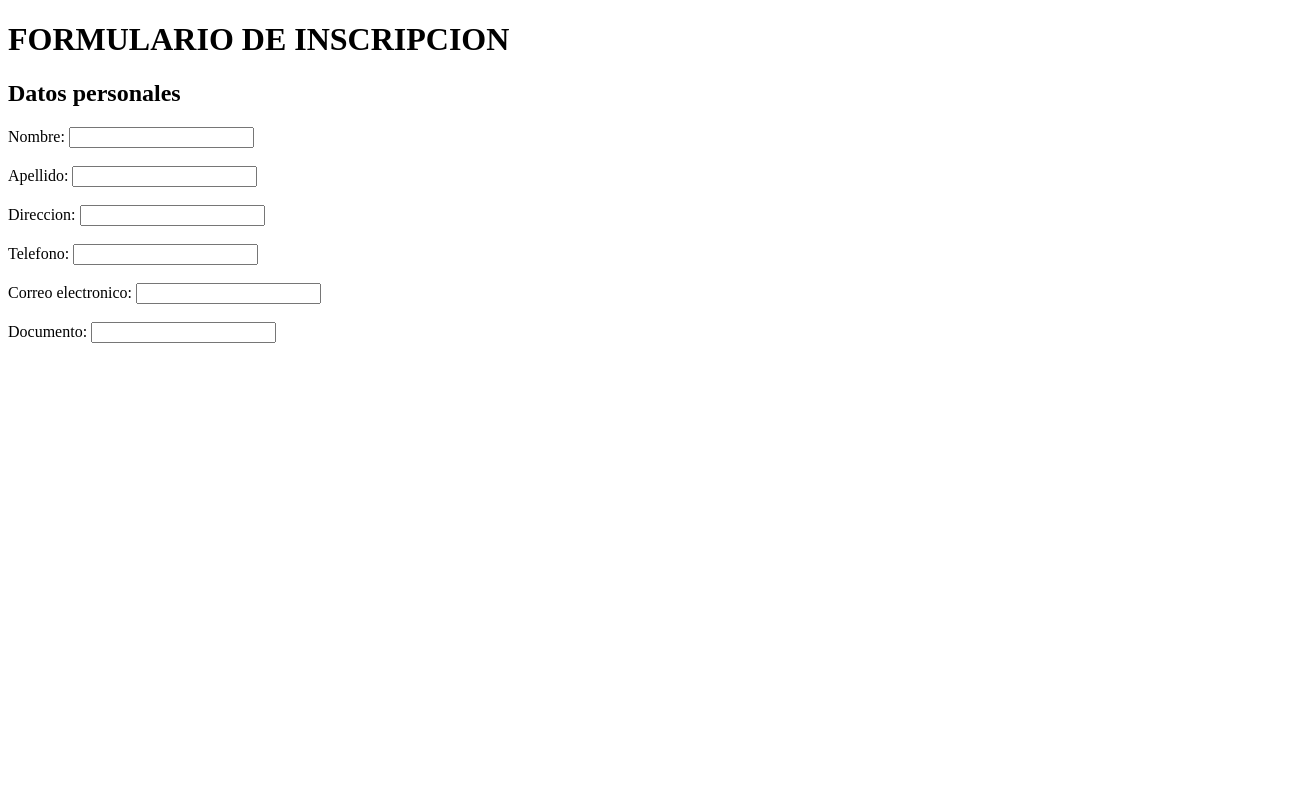
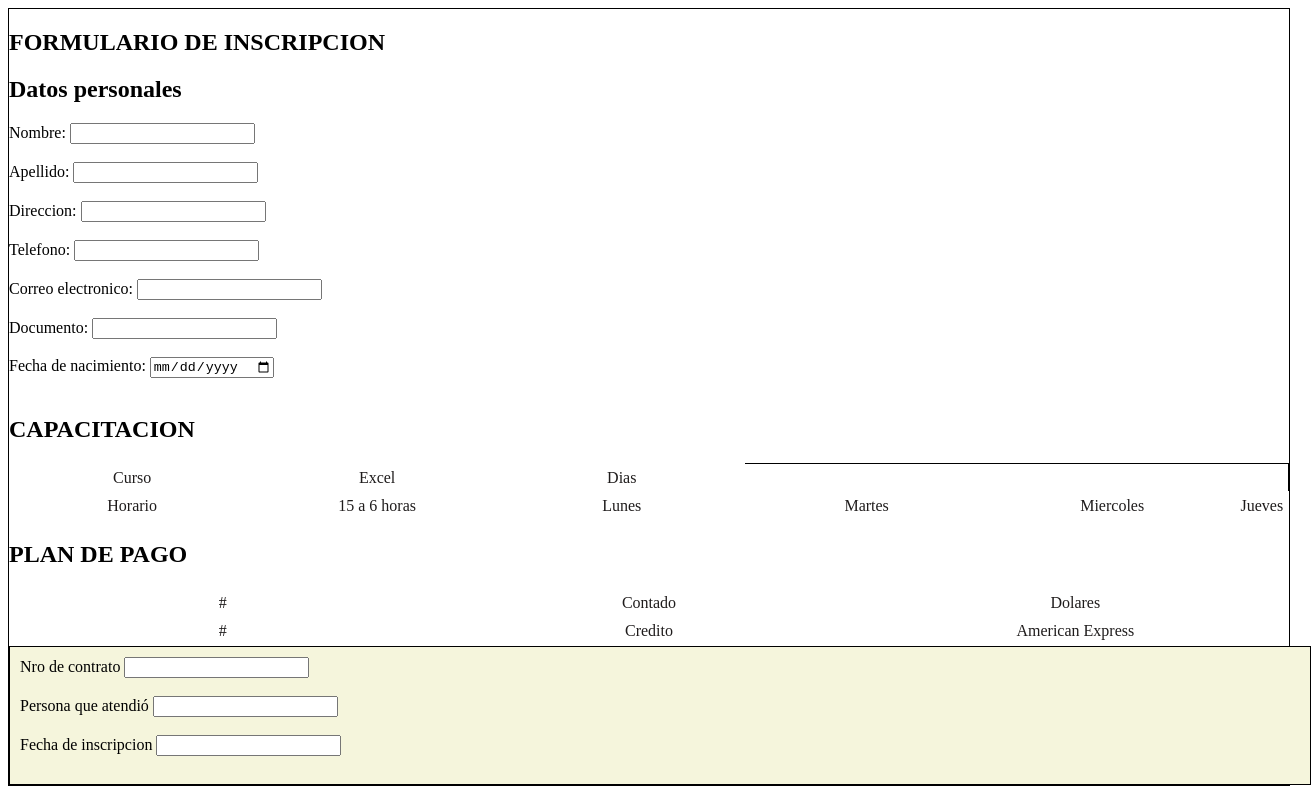
Before and after one commit to Yulieto/ejerformulario, a plain HTML site: page index.html in a window 1280 px wide. Shown: the whole page, 1311 px wide, since content can reach past the window. Drawn offline with Linux system fonts and the light colour scheme.

Commit message:
formulario

```diff
--- a/index.html
+++ b/index.html
@@ -5,9 +5,11 @@
     <meta http-equiv="X-UA-Compatible" content="IE=edge">
     <meta name="viewport" content="width=device-width, initial-scale=1.0">
     <title>Formulario de inscripcion</title>
+    <link rel="stylesheet" type="text/css" href="style.css">
 </head>
 <body>
-    <h1>FORMULARIO DE INSCRIPCION</h1>
+    <table>
+    <h2>FORMULARIO DE INSCRIPCION</h2>
     <h2>Datos personales</h2>
     <form action="">
              Nombre: <input type="text"> <br><br>
@@ -15,9 +17,44 @@
              Direccion: <input type="text"><br><br>
              Telefono: <input type="tel"><br><br>
              Correo electronico: <input type="email"><br><br>
-             Documento: <input type="text">
+             Documento: <input type="text"><br><br>
+             Fecha de nacimiento: <input type="date"><br><br>
+    </form>
 
-
-    </form>
+    <table>
+        <h2>CAPACITACION</h2>
+        <tr>
+            <td>Curso</td>
+            <td>Excel</td>
+            <td>Dias</td>
+        </tr>
+        <tr>
+            <td>Horario</td>
+            <td>15 a 6 horas</td>
+            <td>Lunes</td>
+            <td>Martes</td>
+            <td>Miercoles</td>
+            <td>Jueves</td>
+        </tr>
+        <Table>
+            <h2>PLAN DE PAGO</h2>
+            <tr>
+                <td>#</td>
+                <td>Contado</td>
+                <td>Dolares</td>
+            </tr>
+            <tr>
+                <td>#</td>
+                <td>Credito</td>
+                <td>American Express</td>
+            </tr>
+        </Table>
+        <form action="">
+            Nro de contrato <input type="text"><br><br>
+            Persona que atendió <input type="text"><br><br>
+            Fecha de inscripcion <input type="text"><br><br>
+        </form>
+    </table>
+</table>
 </body>
 </html>
--- /dev/null
+++ b/style.css
@@ -0,0 +1,26 @@
+body{
+    width: 100%;
+    border: 1px solid #000;
+    border-collapse: collapse;
+}
+form{
+    width: 100%;
+    border: 1px solid #000;
+    padding: 10px;
+    background-color: beige;
+    margin: auto;
+}
+table{
+    width: 100%;
+    border: 1px solid #000;
+    border-collapse: collapse;
+}
+th, td {
+    width: 20%;
+    text-align: center;
+    vertical-align: top;
+    border: 1px solid white;
+    border-collapse: collapse;
+    padding: 0.3em;
+    color: rgb(31, 28, 28) ;
+}
```
